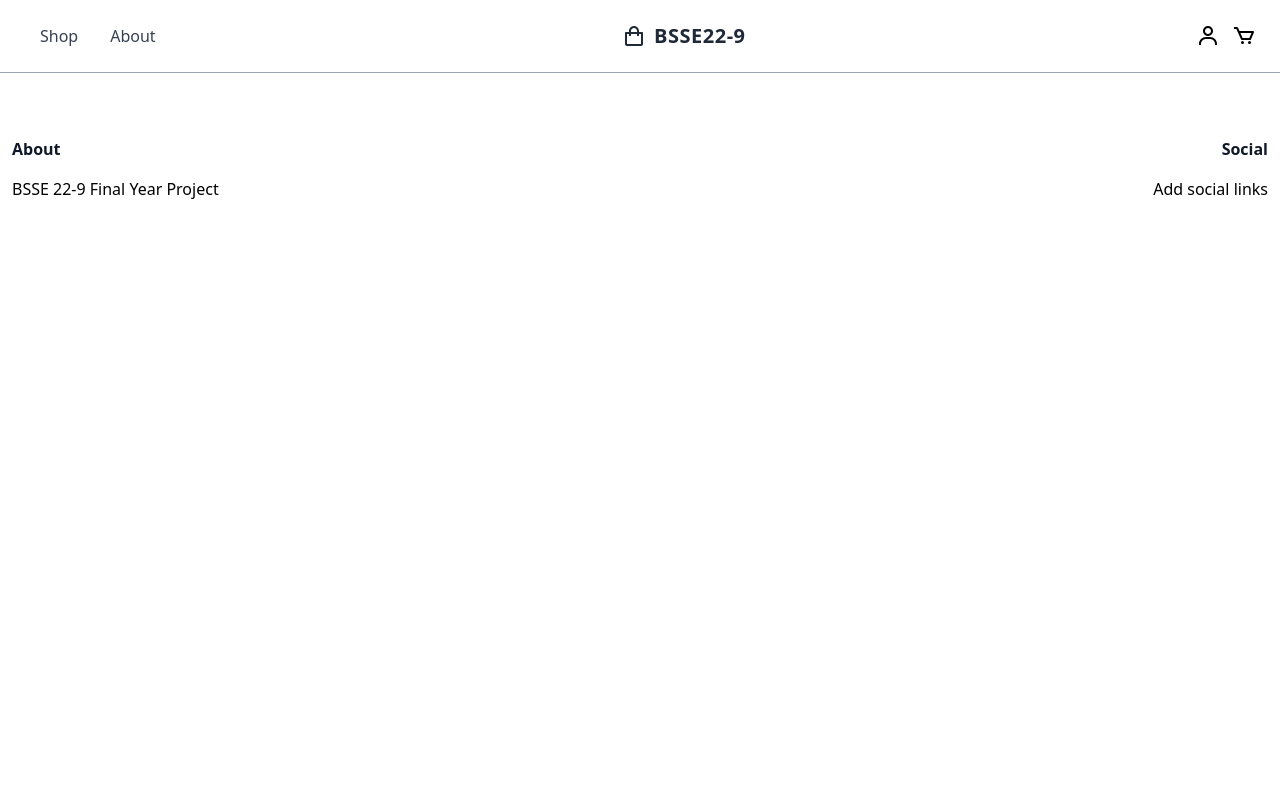
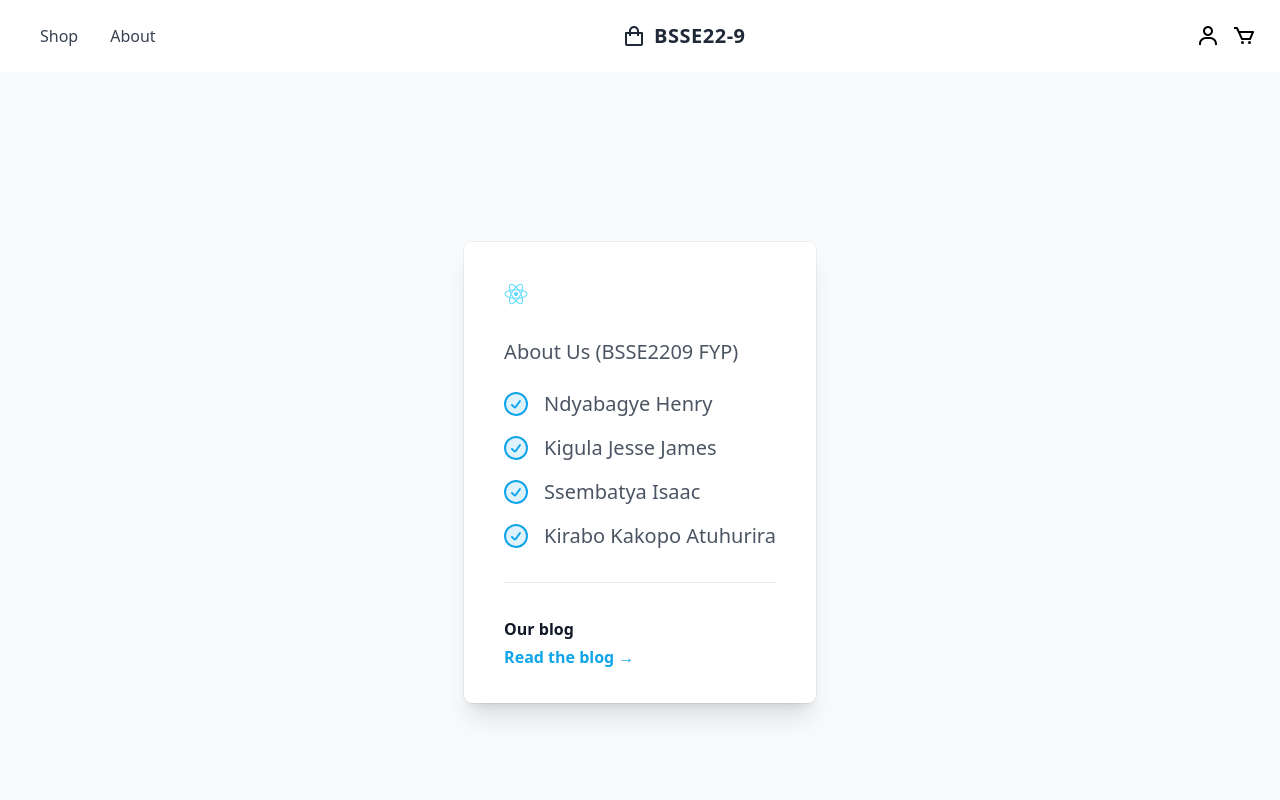
Before and after one commit to ndyabagye/bsse22-9-fyp, a React (Create React App) app in the folder frontend/: page /about in a window 1280 px wide. Shown: the top 800 px of the page. Built offline with nearby package versions, Linux system fonts and the light colour scheme.

Commit message:
Product updates

```diff
--- a/frontend/public/index.html
+++ b/frontend/public/index.html
@@ -24,7 +24,7 @@
       work correctly both with client-side routing and a non-root public URL.
       Learn how to configure a non-root public URL by running `npm run build`.
     -->
-    <title>React App</title>
+    <title>BSSE22-9 FYP</title>
   </head>
   <body>
     <noscript>You need to enable JavaScript to run this app.</noscript>
--- a/frontend/src/App.js
+++ b/frontend/src/App.js
@@ -1,24 +1,24 @@
 import React from 'react';
-import ProductCard from './components/products/ProductCard';
+import { BrowserRouter as Router, Routes, Route } from "react-router-dom";
+
+import Layout from './components/Layout/Layout';
+import Home from './pages/Home';
+import About from './pages/About';
+import SingleProductPage from './pages/SingleProductPage';
+import NotFoundPage from './pages/404';
 
 function App() {
   return (
-    <div className="overflow-y-hidden h-max w-full bg-gray-200 flex flex-col items-center justify-center px-2">
-      <h3 className="text-green-600 font-medium text-2xl mb-2">Product Page</h3>
-      <div className="grid grid-cols-4 gap-4">
-        <ProductCard/>
-        <ProductCard/>
-        <ProductCard/>
-        <ProductCard/>
-        <ProductCard/>
-        <ProductCard/>
-        <ProductCard/>
-        <ProductCard/>
-        <ProductCard/>
-        <ProductCard/>
-        <ProductCard/>
-      </div>
-    </div>
+    <Router>
+      <Layout>
+      <Routes>
+        <Route path='/' element={<Home/>} exact/>
+        <Route path='/about' element={<About/>} exact/>
+        <Route path='/product/:id' element={<SingleProductPage/>} exact/>
+        <Route path="*" element={<NotFoundPage />} />
+      </Routes>
+      </Layout>
+    </Router>
   );
 }
 
--- a/frontend/src/components/Layout/Footer/Footer.js
+++ b/frontend/src/components/Layout/Footer/Footer.js
@@ -2,7 +2,7 @@ import React from "react";
 class Footer extends React.Component {
   render() {
     return(
-      <footer className="container mx-auto bg-white py-8 border-t border-gray-400">
+      <footer className="container mx-auto bg-white py-8 border-t border-gray-400 bottom-0">
         <div className="container flex px-3 py-8 ">
           <div className="w-full mx-auto flex flex-wrap">
             <div className="flex w-full lg:w-1/2 ">
--- a/frontend/src/components/Layout/Header/Header.js
+++ b/frontend/src/components/Layout/Header/Header.js
@@ -30,7 +30,7 @@ class Header extends React.Component {
                   <li>
                     <a
                       className="inline-block no-underline hover:text-black hover:underline py-2 px-4"
-                      href="#"
+                      href="/"
                     >
                       Shop
                     </a>
@@ -38,7 +38,7 @@ class Header extends React.Component {
                   <li>
                     <a
                       className="inline-block no-underline hover:text-black hover:underline py-2 px-4"
-                      href="#"
+                      href="/about"
                     >
                       About
                     </a>
@@ -49,7 +49,7 @@ class Header extends React.Component {
             <div className="order-1 md:order-2">
               <a
                 className="flex items-center tracking-wide no-underline hover:no-underline font-bold text-gray-800 text-xl "
-                href="#"
+                href="/"
               >
                 <svg
                   className="fill-current text-gray-800 mr-2"
--- a/frontend/src/index.js
+++ b/frontend/src/index.js
@@ -1,23 +1,16 @@
 import React from 'react';
 import ReactDOM from 'react-dom/client';
-import { BrowserRouter, Routes, Route } from "react-router-dom";
+// import { BrowserRouter, Routes, Route } from "react-router-dom";
 import './index.css';
 import App from './App';
 // import Navbar from './components/shared/Navbar';
-import Layout from './components/Layout/Layout';
-import Home from './pages/Home';
-import SingleProductPage from './pages/SingleProductPage';
+// import Layout from './components/Layout/Layout';
+// import Home from './pages/Home';
+// import SingleProductPage from './pages/SingleProductPage';
 
 const root = ReactDOM.createRoot(document.getElementById('root'));
 root.render(
   <React.StrictMode>
-    <BrowserRouter>
-    <Layout>
-      <Routes>
-        <Route path ="/" element={<Home/>} />
-        <Route path ="/product/:id" element={<SingleProductPage/>} />
-      </Routes>
-    </Layout>
-    </BrowserRouter>
+    <App/>
   </React.StrictMode>
 );
--- /dev/null
+++ b/frontend/src/pages/404.js
@@ -0,0 +1,17 @@
+import React from 'react'
+
+export default function NotFoundPage() {
+  return (
+    <div className='w-full h-full bg-gray-200 flex flex-col space-y-2'>
+      <div className="col-md-12 text-center">
+                <span className="display-1 d-block">404</span>
+                <div className="mb-4 lead">
+                  The page you are looking for was not found.
+                </div>
+                <a href="/" className="btn btn-link">
+                  Back to Home
+                </a>
+              </div>
+    </div>
+  )
+}
--- /dev/null
+++ b/frontend/src/pages/About.js
@@ -0,0 +1,61 @@
+import React from 'react'
+
+export default function About() {
+
+  return (
+    <div className="relative flex min-h-screen flex-col justify-center overflow-hidden bg-gray-50 py-6 sm:py-12">
+  {/* <img src="/grid.jpg" alt="" className="absolute top-1/2 left-1/2 max-w-none -translate-x-1/2 -translate-y-1/2" width="1308" /> */}
+  <div className="absolute inset-0 bg-center [mask-image:linear-gradient(180deg,white,rgba(255,255,255,0))]"></div>
+  <div className="relative bg-white px-6 pt-10 pb-8 shadow-xl ring-1 ring-gray-900/5 sm:mx-auto sm:max-w-lg sm:rounded-lg sm:px-10">
+    <div className="mx-auto max-w-md">
+      <img src="/logo192.png" className="h-6" alt="Tailwind Play" />
+      <div className="divide-y divide-gray-300/50">
+        <div className="space-y-6 py-8 text-xl font-medium leading-7 text-gray-600">
+          <p>About Us (BSSE2209 FYP)</p>
+          <ul className="space-y-4">
+            <li className="flex items-center">
+              <svg className="h-6 w-6 flex-none fill-sky-100 stroke-sky-500 stroke-2" strokeLinecap="round" strokeLinejoin="round">
+                <circle cx="12" cy="12" r="11" />
+                <path d="m8 13 2.165 2.165a1 1 0 0 0 1.521-.126L16 9" fill="none" />
+              </svg>
+              <p className="ml-4">
+                Ndyabagye Henry
+              </p>
+            </li>
+            <li className="flex items-center">
+              <svg className="h-6 w-6 flex-none fill-sky-100 stroke-sky-500 stroke-2" strokeLinecap="round" strokeLinejoin="round">
+                <circle cx="12" cy="12" r="11" />
+                <path d="m8 13 2.165 2.165a1 1 0 0 0 1.521-.126L16 9" fill="none" />
+              </svg>
+              <p className="ml-4">
+                Kigula Jesse James
+              </p>
+            </li>
+            <li className="flex items-center">
+              <svg className="h-6 w-6 flex-none fill-sky-100 stroke-sky-500 stroke-2" strokeLinecap="round" strokeLinejoin="round">
+                <circle cx="12" cy="12" r="11" />
+                <path d="m8 13 2.165 2.165a1 1 0 0 0 1.521-.126L16 9" fill="none" />
+              </svg>
+              <p className="ml-4">Ssembatya Isaac</p>
+            </li>
+            <li className="flex items-center">
+              <svg className="h-6 w-6 flex-none fill-sky-100 stroke-sky-500 stroke-2" strokeLinecap="round" strokeLinejoin="round">
+                <circle cx="12" cy="12" r="11" />
+                <path d="m8 13 2.165 2.165a1 1 0 0 0 1.521-.126L16 9" fill="none" />
+              </svg>
+              <p className="ml-4">Kirabo Kakopo Atuhurira</p>
+            </li>
+          </ul>
+        </div>
+        <div className="pt-8 text-base font-semibold leading-7">
+          <p className="text-gray-900">Our blog</p>
+          <p>
+            <a href="https://sites.google.com/view/bse22-9/home" className="text-sky-500 hover:text-sky-600">Read the blog &rarr;</a>
+          </p>
+        </div>
+      </div>
+    </div>
+  </div>
+</div>
+  )
+}
--- a/frontend/src/pages/Home.js
+++ b/frontend/src/pages/Home.js
@@ -13,7 +13,7 @@ export default function Home() {
       setIsLoaded(true);
       setProducts(result.products);
     })
-  });
+  },[]);
 
   return (
     <div>
@@ -22,7 +22,7 @@ export default function Home() {
           <div className="container mx-auto flex items-center flex-wrap pt-4 pb-12">
             <nav id="store" className="w-full z-30 top-0 px-6 py-1">
               <div className="w-full container mx-auto flex flex-wrap items-center justify-between mt-0 px-2 py-3">
-                <a className="uppercase tracking-wide no-underline hover:no-underline font-bold text-gray-800 text-xl " href="#">
+                <a className="uppercase tracking-wide no-underline hover:no-underline font-bold text-gray-800 text-xl " href="/">
                   Store
                 </a>
                 <div className="flex items-center" id="store-nav-content">
@@ -40,8 +40,8 @@ export default function Home() {
               </div>
             </nav>
             {!isLoaded ? (
-              <div class="w-full">
-                <div class="flex items-center justify-center">
+              <div className="w-full">
+                <div className="flex items-center justify-center">
                   Loading...
                 </div>
               </div>
```
Also changed, not shown: frontend/src/pages/SingleProductPage.js (+77 -5 lines), 1 other file (tests, documents, lock files or other folders).
